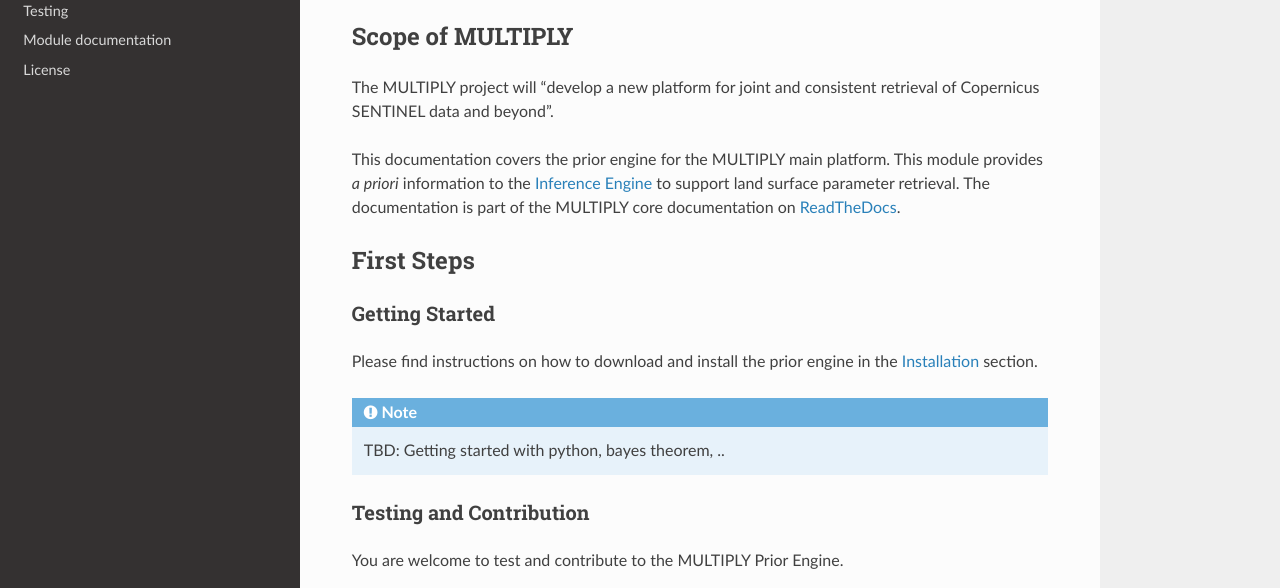
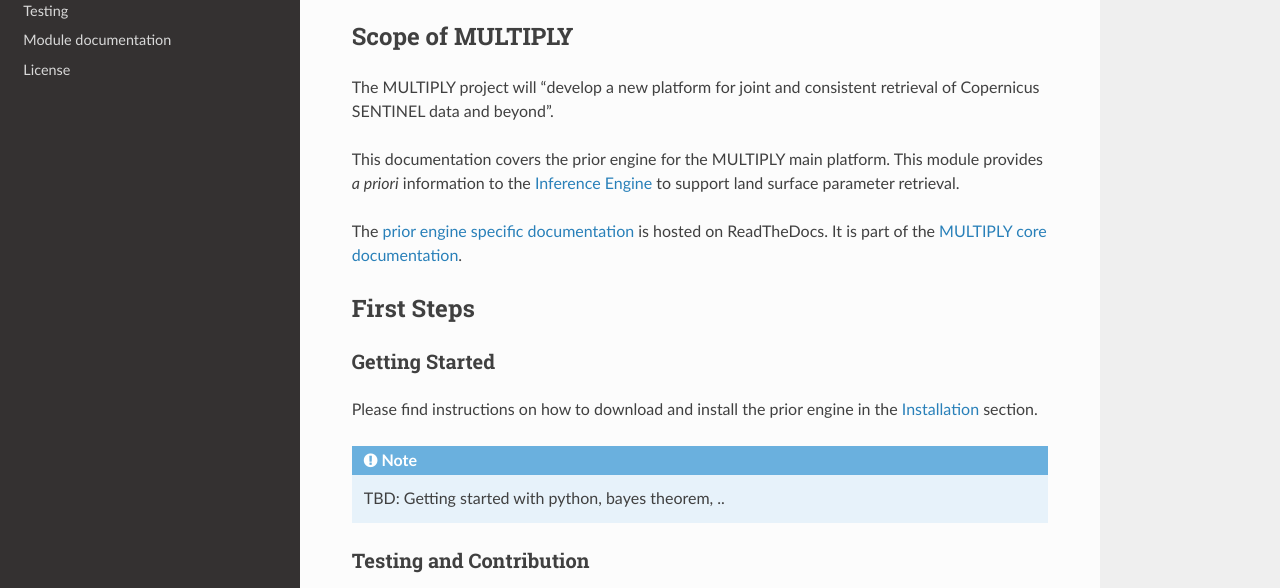
Before and after one commit to multiply-org/prior_engine, a Sphinx documentation site: the page built from docs/index.rst, in a window 1280 px wide and 900 px high, cut to the strip 312-900 px from the top of the window. Built offline with Sphinx 7.4.7 and the Read the Docs theme 2.0.0, drawn with Linux system fonts in a browser that asks for light colours.

Commit message:
update links to documentation and travis

```diff
--- a/docs/index.rst
+++ b/docs/index.rst
@@ -16,7 +16,8 @@
 
 This documentation covers the prior engine for the MULTIPLY main platform.
 This module provides *a priori* information to the `Inference Engine <https://github.com/multiply-org/KaFKA-InferenceEngine>`_ to support land surface parameter retrieval.
-The documentation is part of the MULTIPLY core documentation on `ReadTheDocs <http://multiply.readthedocs.io/en/latest/>`_.
+
+The `prior engine specific documentation <https://multiply-prior-engine.readthedocs.io/en/latest/>`_ is hosted on ReadTheDocs. It is part of the `MULTIPLY core documentation <http://multiply.readthedocs.io/en/latest/>`_.
 
 First Steps
 -----------
```
Also changed, not shown: other parts of docs/index.rst (+5 -1 lines), README.md (+5 -5 lines).
